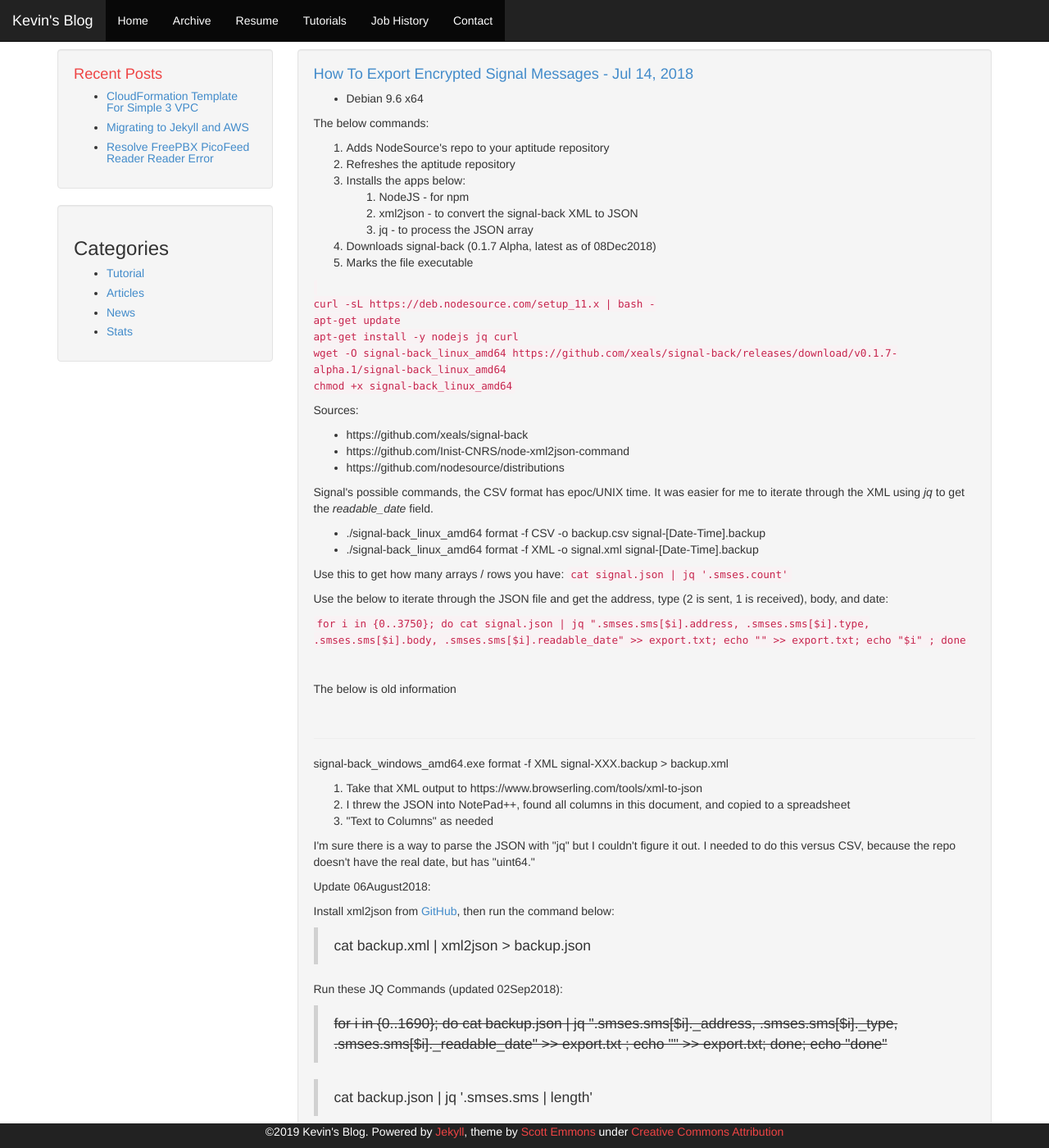
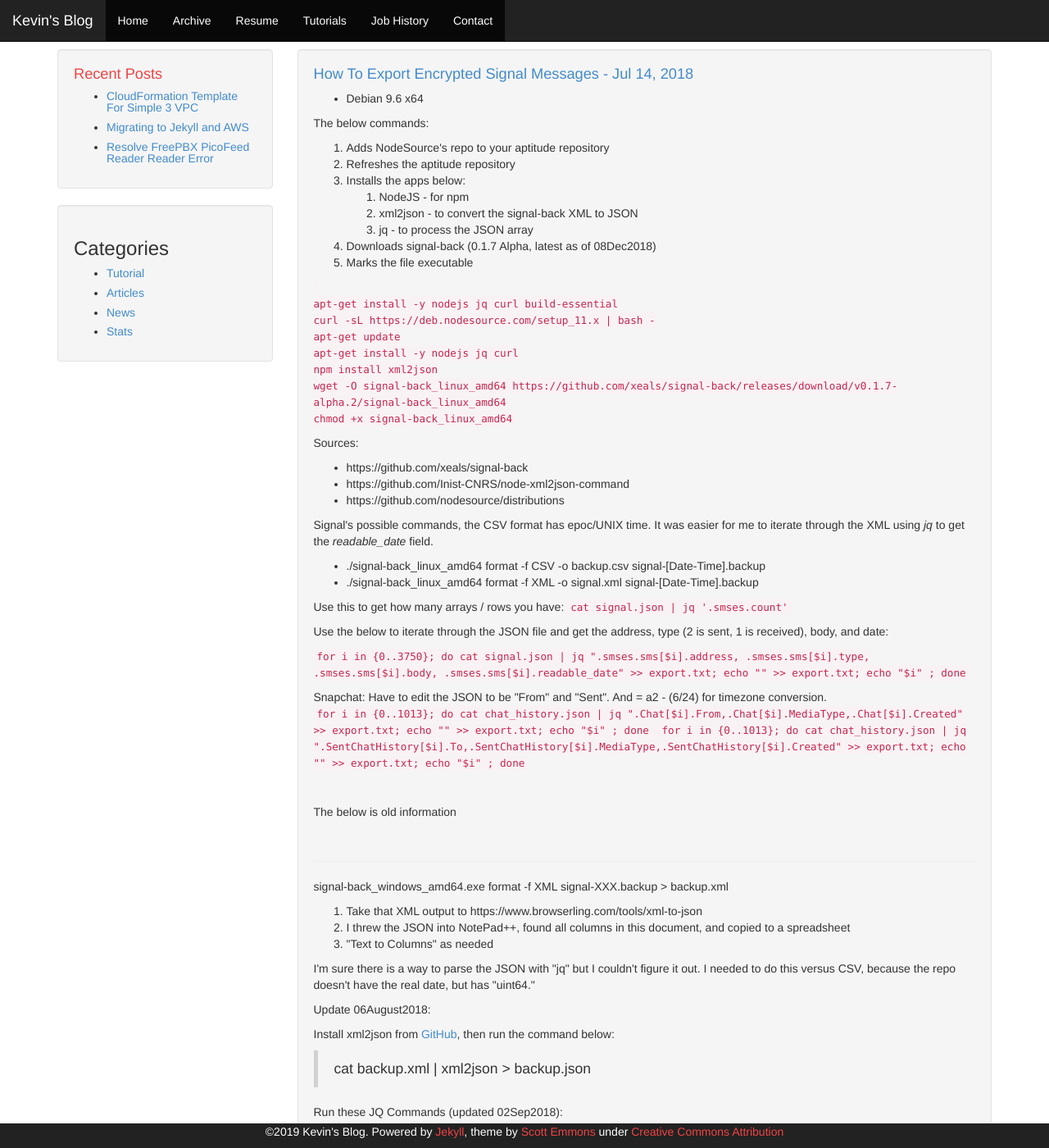
Before and after one commit to hxrsmurf/kvchmurphy-jekyll, a Jekyll site: the page built from _posts/2018-07-14-how-to-export-encrypted-signal-messages.html, in a window 1280 px wide and 1400 px high. Shown: the whole window at 82% size. Built offline with Jekyll 4.4.1, drawn with Linux system fonts in a browser that asks for light colours.

Commit message:
Update 2018-07-14-how-to-export-encrypted-signal-messages.html

```diff
--- a/_posts/2018-07-14-how-to-export-encrypted-signal-messages.html
+++ b/_posts/2018-07-14-how-to-export-encrypted-signal-messages.html
@@ -37,10 +37,12 @@ comments: []
 <li>Marks the file executable</li>
 </ol>
 <p><code><br />
+apt-get install -y nodejs jq curl build-essential <br />
 curl -sL https://deb.nodesource.com/setup_11.x | bash -<br />
 apt-get update<br />
 apt-get install -y nodejs jq curl<br />
-wget -O signal-back_linux_amd64 https://github.com/xeals/signal-back/releases/download/v0.1.7-alpha.1/signal-back_linux_amd64<br />
+npm install xml2json<br />
+wget -O signal-back_linux_amd64 https://github.com/xeals/signal-back/releases/download/v0.1.7-alpha.2/signal-back_linux_amd64<br />
 chmod +x signal-back_linux_amd64<br />
 </code></p>
 <p>Sources:</p>
@@ -57,6 +59,19 @@ chmod +x signal-back_linux_amd64<br />
 <p>Use this to get how many arrays / rows you have: <code>cat signal.json | jq '.smses.count'</code></p>
 <p>Use the below to iterate through the JSON file and get the address, type (2 is sent, 1 is received), body, and date:</p>
 <p><code>for i in {0..3750}; do cat signal.json | jq ".smses.sms[$i].address, .smses.sms[$i].type, .smses.sms[$i].body, .smses.sms[$i].readable_date" &gt;&gt; export.txt; echo "" &gt;&gt; export.txt; echo "$i" ; done</code></p>
+<p>
+Snapchat: Have to edit the JSON to be "From" and "Sent". And = a2 - (6/24) for timezone conversion.
+
+</br>
+
+<code> for i in {0..1013}; do cat chat_history.json | jq ".Chat[$i].From,.Chat[$i].MediaType,.Chat[$i].Created" >> export.txt; echo "" >> export.txt; echo "$i" ; done
+</code>
+
+<code>
+for i in {0..1013}; do cat chat_history.json | jq ".SentChatHistory[$i].To,.SentChatHistory[$i].MediaType,.SentChatHistory[$i].Created" >> export.txt; echo "" >> export.txt; echo "$i" ; done
+</code>
+
+</p>
 <p>&nbsp;</p>
 <p>The below is old information</p>
 <p>&nbsp;</p>
```
